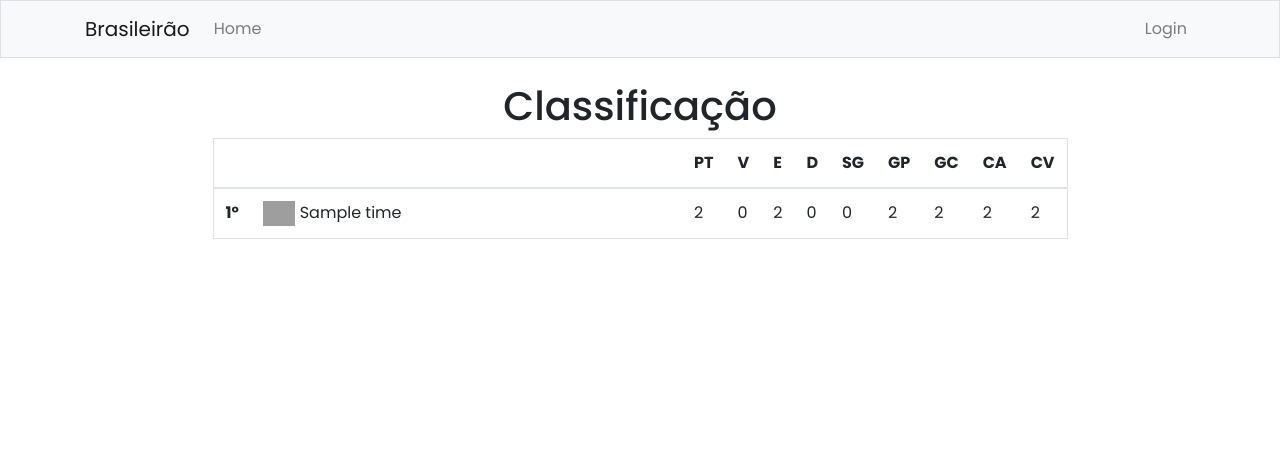
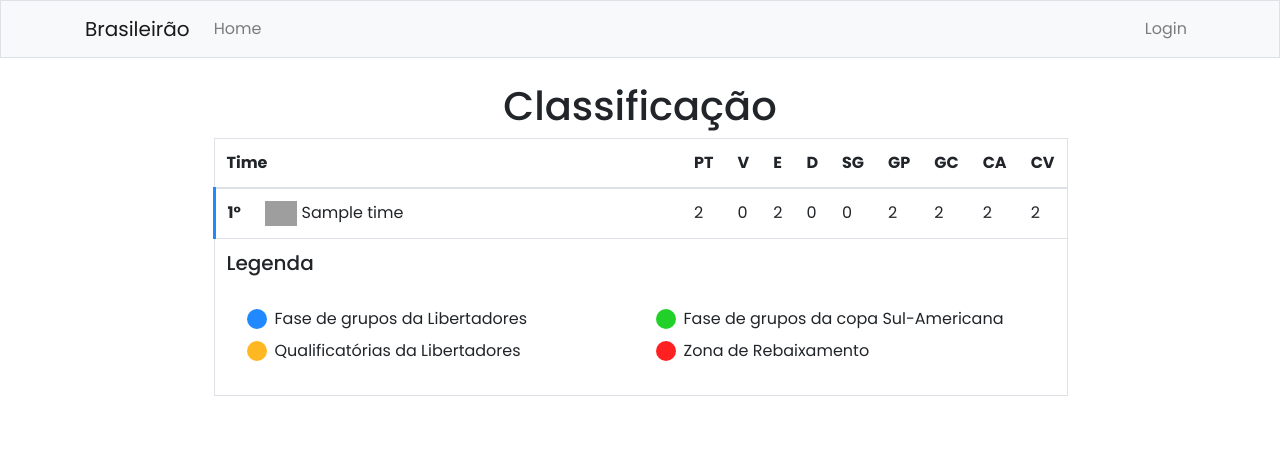
Before and after one commit to rdgrb/projeto-techweb, a Flask app: page / in a window 1280 px wide. Shown: the top 459 px of the page. Run offline with Flask 2, Linux system fonts and the light colour scheme; tables that the repository leaves empty hold one stand-in row (values such as "Sample post"); some libraries are stand-ins or nearby versions; grey boxes are pictures that could not be loaded.

Commit message:
Adicionado detalhes na tabela de Classificação

```diff
--- a/main/routes.py
+++ b/main/routes.py
@@ -5,6 +5,15 @@ from main.auxiliar import atualiza_tabela
 
 @bp.route('/')
 def index():
+    def situacao_time(index, lista_indices):
+        for indice in lista_indices:
+            if index == indice:
+                return True
+
+        return False
+
+
     times = atualiza_tabela()
     return render_template('index.html', title='Classificação',
-                           times=times, qnt_times=len(times))
+                           times=times, qnt_times=len(times),
+                           situacao_time=situacao_time)
--- a/main/templates/index.html
+++ b/main/templates/index.html
@@ -1,7 +1,7 @@
 {% extends "base.html" %}
 
 {% block app_content %}
-<div class="container mt-4">
+<div class="container mt-4 mb-5">
 	<div class="row justify-content-center">
 		<h1>Classificação</h1>
 	</div>
@@ -9,8 +9,7 @@
 		<table class="table border bg-white w-75">
 			<thead>
 				<tr>
-				  <th scope="col"></th>
-				  <th scope="col"></th>
+				  <th scope="col" colspan="2">Time</th>
 				  <th scope="col">PT</th>
 				  <th scope="col">V</th>
 				  <th scope="col">E</th>
@@ -24,7 +23,12 @@
 			  </thead>
 			  <tbody>
 				  {% for i in range(0, qnt_times, 1) %}
-				<tr>
+
+				<tr class="{{'time-rebaixado' if situacao_time(i + 1, [17, 18, 19, 20])}}
+					{{'time-libertadores' if situacao_time(i + 1, [1, 2, 3, 4])}}
+					{{'time-sulamericana' if situacao_time(i + 1, [7, 8, 9, 10, 11, 12])}}
+					{{'time-qualify-libertadores' if situacao_time(i + 1, [5, 6])}}
+					">
 				  <th scope="row">{{ i + 1 }}º</th>
 				  <td>
 					  <img src="{{ times[i].escudo }}"
@@ -43,6 +47,37 @@
 				  <td>{{ times[i].cartoes_vermelhos }}</td>
 				</tr>
 				{% endfor %}
+				<tr>
+					<td colspan="11">
+						<div class="card border-0">
+							<h5 class="card-title">Legenda</h5>
+							<div class="card-body">
+								<div class="row">
+									<div class="col">
+										<div class="d-flex align-items-center mb-2">
+											<div id="legenda-libertadores" class="legenda-icone mr-2"></div>
+											Fase de grupos da Libertadores
+										</div>
+										<div class="d-flex align-items-center">
+											<div id="legenda-qualify-libertadores" class="legenda-icone mr-2"></div>
+											Qualificatórias da Libertadores
+										</div>
+									</div>
+									<div class="col">
+										<div class="d-flex align-items-center mb-2">
+											<div id="legenda-sulamericana" class="legenda-icone mr-2"></div>
+											Fase de grupos da copa Sul-Americana
+										</div>
+										<div class="d-flex align-items-center">
+											<div id="legenda-rebaixamento" class="legenda-icone mr-2"></div>
+											Zona de Rebaixamento
+										</div>
+									</div>
+								</div>
+							</div>
+						</div>
+					</td>
+				</tr>
 			  </tbody>
 		</table>
 	</div>
--- a/static/css/estilo.css
+++ b/static/css/estilo.css
@@ -1,4 +1,12 @@
 @import url('https://fonts.googleapis.com/css2?family=Poppins:wght@400;500;600;700&display=swap');
+
+:root {
+    --libertadores-color: rgba(0, 119, 255, 0.87);
+    --qualify-libertadores-color:rgba(255, 174, 0, 0.87) ;
+    --sulamericana-color: rgba(0, 202, 10, 0.87);
+    --rebaixamento-color: rgba(255, 0, 0, 0.87);
+}
+
 * {
     font-family: "Poppins", sans-serif;
 }
@@ -21,6 +29,53 @@
 .icon-register {
     width: 20px;
 }
+
+.time-rebaixado {
+    border-left: 3px !important;
+    border-left-style: solid !important;
+    border-color: var(--rebaixamento-color) !important;
+}
+
+.time-libertadores {
+    border-left: 3px !important;
+    border-left-style: solid !important;
+    border-color: var(--libertadores-color) !important;
+}
+
+.time-sulamericana {
+    border-left: 3px !important;
+    border-left-style: solid !important;
+    border-color: var(--sulamericana-color) !important;
+}
+
+.time-qualify-libertadores {
+    border-left: 3px !important;
+    border-left-style: solid !important;
+    border-color: var(--qualify-libertadores-color) !important;
+}
+
+.legenda-icone {
+    width: 20px;
+    height: 20px;
+    border-radius: 10px;
+}
+
+#legenda-rebaixamento {
+    background-color: var(--rebaixamento-color);
+}
+
+#legenda-libertadores {
+    background-color: var(--libertadores-color);
+}
+
+#legenda-sulamericana {
+    background-color: var(--sulamericana-color);
+}
+
+#legenda-qualify-libertadores {
+    background-color: var(--qualify-libertadores-color);
+}
+
 /*
 CSS usados por mim mas que vocês não precisam utilizar
 tr td:first-child{
```
